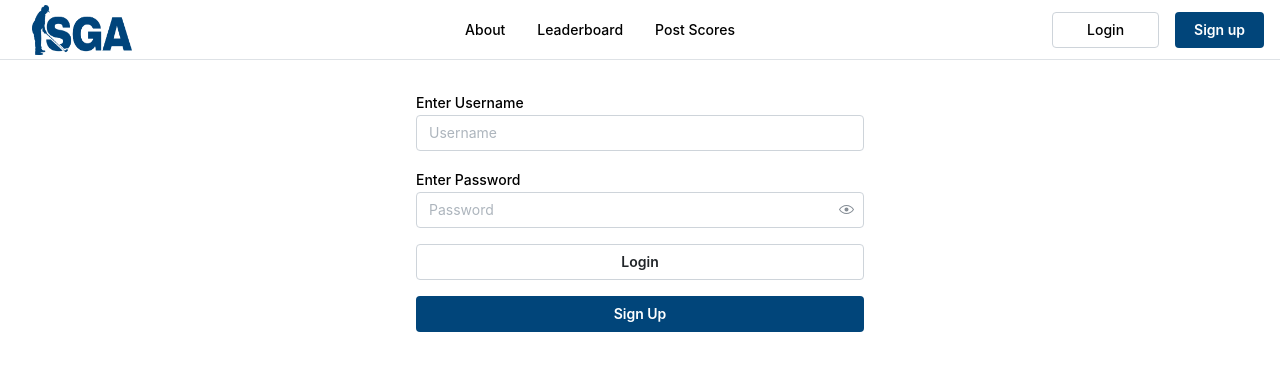
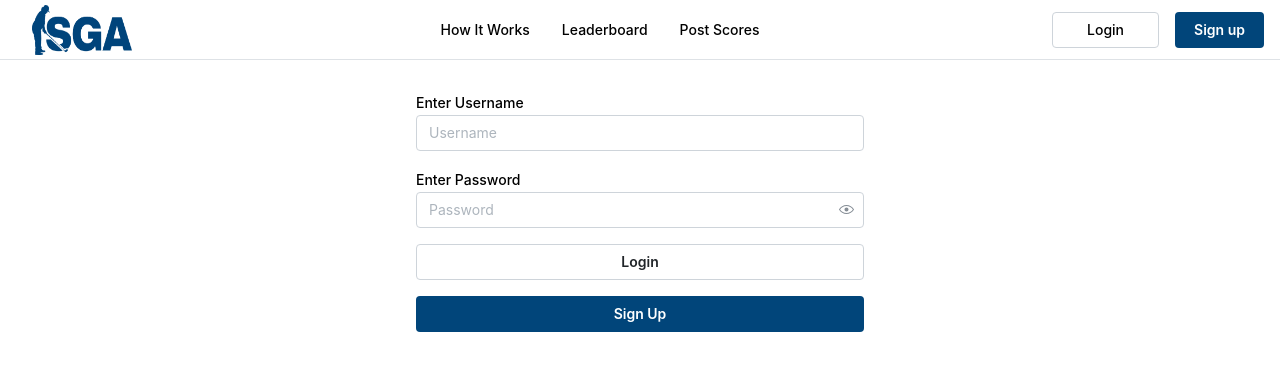
Before and after one commit to Stoopz-Golf-Association/golf-app, a React (Vite) app: page /login in a window 1280 px wide. Shown: the top 370 px of the page. Built offline with nearby package versions, Linux system fonts and the light colour scheme; no server answers.

Commit message:
How it works

```diff
--- a/src/components/Header.tsx
+++ b/src/components/Header.tsx
@@ -39,7 +39,7 @@ export function Header() {
 
           <Group h="100%" gap={0} visibleFrom="sm">
             <a href="/about" className={classes.link}>
-              About
+              How It Works
             </a>
             <a href="/" className={classes.link}>
               Leaderboard
```
